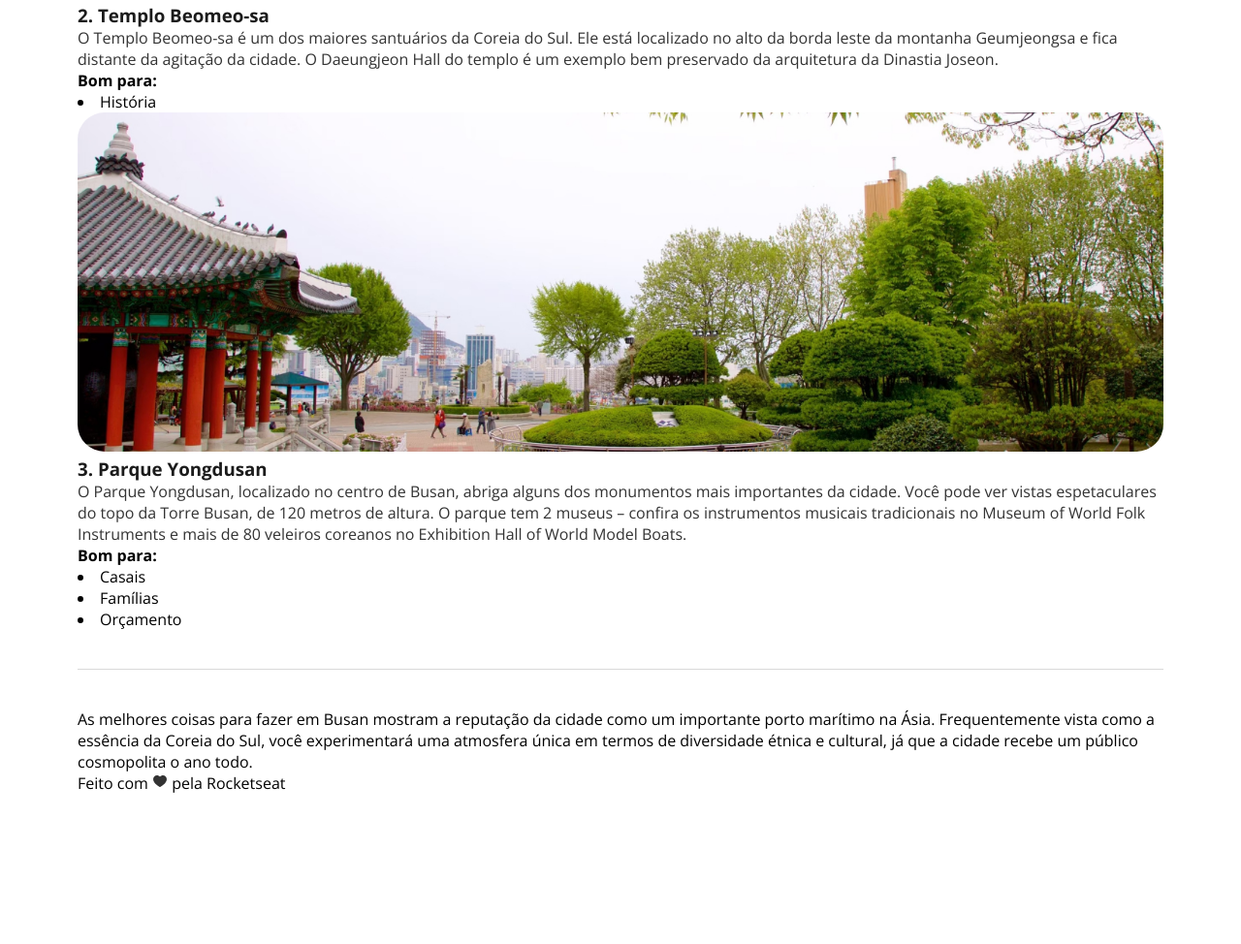
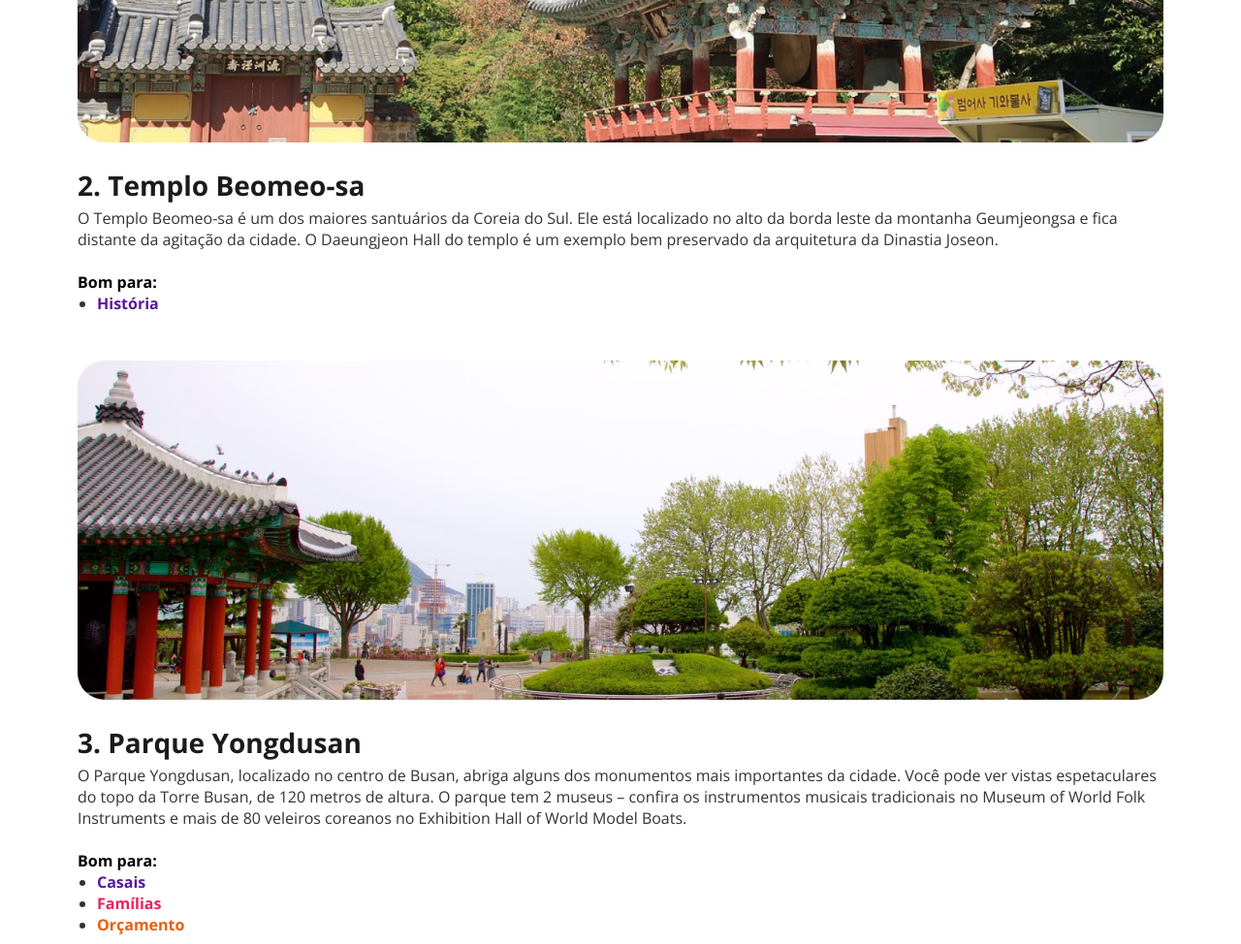
Before and after one commit to ericatmsantos/Local-Turistico, a plain HTML site: page index.html in a window 1280 px wide. Shown: the part 2026-3000 px from the top of the page at 97% size. Before the commit the page ends 2893 px from the top, so only its background shows below. Drawn offline with nearby package versions, Linux system fonts and the light colour scheme.

Commit message:
Estrutura css

```diff
--- a/index.html
+++ b/index.html
@@ -24,7 +24,7 @@
   <main id="contentList">
       <div class="headline">Para os amantes de história </div>
       <h2>Descubra 3 destinos imperdíveis em Busan</h2>
-      <p>As atrações de Busan vão desde templos budistas centenários que pontilham as montanhas e o litoral da cidade até praias imaculadas com águas cristalinas. Esta cidade litorânea tem muitas coisas para fazer o ano todo - as famílias podem passar o tempo em um aquário à beira-mar, os compradores podem explorar bairros vibrantes e os amantes da natureza podem desfrutar de longas caminhadas até mirantes panorâmicos. Os santuários budistas que pontilham a costa e as montanhas de Busan têm uma arquitetura impressionante que irá encantar os fotógrafos.</p>
+      <p class="titleList">As atrações de Busan vão desde templos budistas centenários que pontilham as montanhas e o litoral da cidade até praias imaculadas com águas cristalinas. Esta cidade litorânea tem muitas coisas para fazer o ano todo - as famílias podem passar o tempo em um aquário à beira-mar, os compradores podem explorar bairros vibrantes e os amantes da natureza podem desfrutar de longas caminhadas até mirantes panorâmicos. Os santuários budistas que pontilham a costa e as montanhas de Busan têm uma arquitetura impressionante que irá encantar os fotógrafos.</p>
 
       <div class="cardTravel">
        <img src="./images/Image_02.jpg" alt="Templo Haedong Yonggungsa">
@@ -33,8 +33,9 @@
           <p>O Templo Haedong Yonggungsa é um templo budista localizado no extremo nordeste de Busan. Construído em 1376, é um dos poucos templos na Coreia construídos à beira-mar - você pode desfrutar de vistas do Mar do Leste de um lado e de belas montanhas do outro.</p>
         </br>
           <strong>Bom para:</strong>
-           <li class="accent-blue">História</li>
-        </div>
+          <ul>
+          <li>História</li>
+          </ul>
       </div>
 
       <div class="cardTravel">
@@ -42,8 +43,11 @@
          <div class="contentCard">
            <h3>2. Templo Beomeo-sa</h3>
            <p>O Templo Beomeo-sa é um dos maiores santuários da Coreia do Sul. Ele está localizado no alto da borda leste da montanha Geumjeongsa e fica distante da agitação da cidade. O Daeungjeon Hall do templo é um exemplo bem preservado da arquitetura da Dinastia Joseon.</p>
+         </br>
            <strong>Bom para:</strong>
-           <li class="accent-blue">História</li>
+           <ul>
+           <li>História</li>
+          </ul>
           </div>
 
        <div class="cardTravel">
@@ -51,10 +55,13 @@
          <div class="contentCard">
            <h3>3. Parque Yongdusan</h3>
            <p>O Parque Yongdusan, localizado no centro de Busan, abriga alguns dos monumentos mais importantes da cidade. Você pode ver vistas espetaculares do topo da Torre Busan, de 120 metros de altura. O parque tem 2 museus – confira os instrumentos musicais tradicionais no Museum of World Folk Instruments e mais de 80 veleiros coreanos no Exhibition Hall of World Model Boats.</p>
+          </br>
            <strong>Bom para:</strong>
-           <li class="accent-purple">Casais</li>
-           <li class="accent-pink">Famílias</li>
-           <li class="accent-orange">Orçamento</li>
+           <ul>
+           <li>Casais</li>
+           <li>Famílias</li>
+           <li>Orçamento</li>
+          </ul>
          </div>
        </div>
   </main>
--- a/style.css
+++ b/style.css
@@ -37,6 +37,7 @@ header h1 {
 header img {
   border-radius: 28px;
   height: 660px;
+  width: 1120px;
 }
 
 header p {
@@ -56,6 +57,9 @@ header p {
 .cardTravel img {
   border-radius: 28px;
   width: 100%;
+  margin: 48px auto 20px;
+  height: 350px;
+  object-fit: cover;
 }
 
 h2 {
@@ -75,7 +79,42 @@ h2 {
   font-weight: 400;
   color: #333;
 }
-.cardTravel img {
-  height: 350px;
-  object-fit: cover;
+
+.titleList {
+  margin-bottom: 16px;
 }
+
+li {
+ color: #0C51A7;
+ font-weight: 700;
+}
+
+ul {
+  padding-left: 20px;
+  font-weight: 700;
+  font-style: normal;
+}
+
+ul li::marker {
+  color: #333333;
+}
+
+.contentCard p {
+  color: #333;
+}
+
+h3 {
+  font-size: 28px;
+  font-weight: 700;
+  margin-bottom: 4px;
+}
+
+li:nth-child(1) {
+  color: #591B98;
+}
+li:nth-child(2) {
+  color: #E5245E;
+}
+li:nth-child(3) {
+  color: #E95E10;
+}
```
